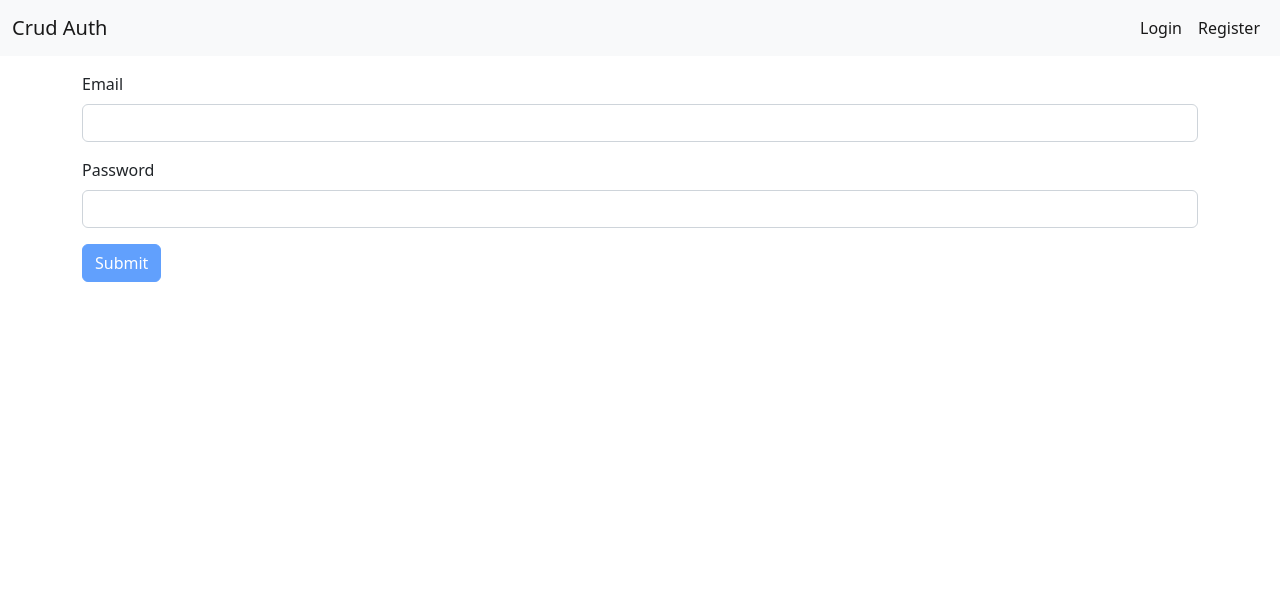
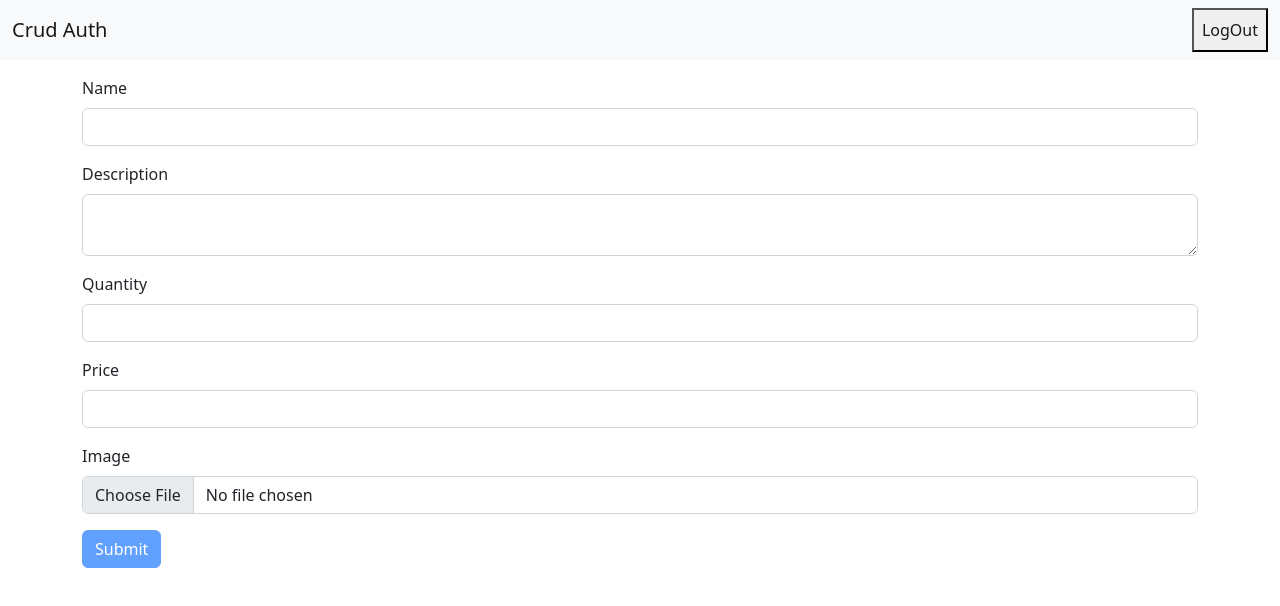
Before and after one commit to MiguelFPP/auth_crud_ang, an Angular app: page /secure/add in a window 1280 px wide. Before the commit this address led to /. Shown: the top 606 px of the page. Built offline with nearby package versions, Linux system fonts and the light colour scheme; sample sign-in values are in the browser's storage.

Commit message:
create product with upload file

```diff
--- a/src/app/app-routing.module.ts
+++ b/src/app/app-routing.module.ts
@@ -15,8 +15,8 @@ const routes: Routes = [
   ]},
   {path:'secure', component:SecureComponent, canActivate:[AuthGuard], children:[
     {path:'', component:ListProductsComponent},
-    {path:'secure/add', component:AddEditProductsComponent},
-    {path:'secure/edit/:id', component:AddEditProductsComponent}
+    {path:'add', component:AddEditProductsComponent},
+    {path:'edit/:id', component:AddEditProductsComponent}
   ]},
   {path:'**', redirectTo:''}
 ];
--- /dev/null
+++ b/src/app/models/product.ts
@@ -0,0 +1,15 @@
+export class Product {
+  name:string;
+  qty:number;
+  price:number;
+  description:string;
+  image:any;
+
+  constructor(name:string, qty:number, price:number, description:string, image:any) {
+    this.name = name;
+    this.qty = qty;
+    this.price = price;
+    this.description = description;
+    this.image = image;
+  }
+}
--- a/src/app/secure/add-edit-products/add-edit-products.component.html
+++ b/src/app/secure/add-edit-products/add-edit-products.component.html
@@ -1 +1,99 @@
-<p>add-edit-products works!</p>
+<form [formGroup]="form" (submit)="onSubmit()">
+  <div class="mb-3">
+    <label for="name" class="form-label">Name</label>
+    <input
+      type="text"
+      class="form-control"
+      id="name"
+      formControlName="name"
+      [class.is-invalid]="
+        form.get('name')?.invalid && form.get('name')?.touched
+      "
+      [class.is-valid]="form.get('name')?.valid && form.get('name')?.touched"
+    />
+    <div class="invalid-feedback" *ngIf="angForm.name.errors?.required">
+      The Name is required
+    </div>
+  </div>
+  <div class="mb-3">
+    <label for="description" class="form-label">Description</label>
+    <textarea
+      cols="30"
+      class="form-control"
+      id="description"
+      formControlName="description"
+      [class.is-invalid]="
+        form.get('description')?.invalid && form.get('description')?.touched
+      "
+      [class.is-valid]="
+        form.get('description')?.valid && form.get('description')?.touched
+      "
+    ></textarea>
+    <div class="invalid-feedback" *ngIf="angForm.description.errors?.required">
+      The Description is required
+    </div>
+  </div>
+  <div class="mb-3">
+    <label for="quantity" class="form-label">Quantity</label>
+    <input
+      type="number"
+      class="form-control"
+      id="quantity"
+      formControlName="quantity"
+      [class.is-invalid]="
+        form.get('quantity')?.invalid && form.get('quantity')?.touched
+      "
+      [class.is-valid]="
+        form.get('quantity')?.valid && form.get('quantity')?.touched
+      "
+    />
+    <div class="invalid-feedback" *ngIf="angForm.quantity.errors?.required">
+      The Number is required
+    </div>
+  </div>
+
+  <div class="mb-3">
+    <label for="price" class="form-label">Price</label>
+    <input
+      type="number"
+      class="form-control"
+      id="price"
+      formControlName="price"
+      [class.is-invalid]="
+        form.get('price')?.invalid && form.get('price')?.touched
+      "
+      [class.is-valid]="form.get('price')?.valid && form.get('price')?.touched"
+    />
+    <div
+      class="invalid-feedback"
+      *ngIf="angForm.price.errors?.required"
+    >
+      The Price is required
+    </div>
+  </div>
+
+  <div class="mb-3">
+    <label for="image" class="form-label">Image</label>
+    <input
+      type="file"
+      class="form-control"
+      id="image"
+      accept="image/png, image/gif, image/jpeg, /image/jpg"
+
+      (change)="uploadImage($event)"
+      [class.is-invalid]="
+        form.get('image')?.invalid && form.get('image')?.touched
+      "
+      [class.is-valid]="form.get('image')?.valid && form.get('image')?.touched"
+    />
+    <div
+      class="invalid-feedback"
+      *ngIf="angForm.image.errors?.required"
+    >
+      The Image is required
+    </div>
+  </div>
+  <button type="submit" class="btn btn-primary" [disabled]="form.invalid">
+    Submit
+  </button>
+</form>
--- a/src/app/secure/add-edit-products/add-edit-products.component.ts
+++ b/src/app/secure/add-edit-products/add-edit-products.component.ts
@@ -1,15 +1,62 @@
+import { HttpClient } from '@angular/common/http';
 import { Component, OnInit } from '@angular/core';
+import { FormBuilder, FormGroup, Validators } from '@angular/forms';
+import { Router } from '@angular/router';
+import { Product } from 'src/app/models/product';
+import { ProductsService } from 'src/app/services/products.service';
 
 @Component({
   selector: 'app-add-edit-products',
   templateUrl: './add-edit-products.component.html',
-  styleUrls: ['./add-edit-products.component.css']
+  styleUrls: ['./add-edit-products.component.css'],
 })
 export class AddEditProductsComponent implements OnInit {
+  form: FormGroup;
+  file: any;
 
-  constructor() { }
-
-  ngOnInit(): void {
+  constructor(
+    private _productService: ProductsService,
+    private router: Router,
+    private fb: FormBuilder,
+  ) {
+    this.form = this.fb.group({
+      name: ['', [Validators.required]],
+      quantity: ['', [Validators.required]],
+      price: ['', [Validators.required]],
+      description: ['', [Validators.required]],
+      image: null,
+    });
   }
 
+  ngOnInit(): void {}
+
+  onSubmit(): any {
+    const formData: any = new FormData();
+    formData.append('image', this.form.controls['image'].value);
+    formData.append('name', this.form.controls['name'].value);
+    formData.append('qty', this.form.controls['quantity'].value);
+    formData.append('price', this.form.controls['price'].value);
+    formData.append('description', this.form.controls['description'].value);
+
+    this._productService.addProduct(formData).subscribe((data)=>{
+      this.router.navigate(['secure']);
+    },error=>{
+      console.log(error);
+    })
+  }
+
+  /**
+   * We're getting the file from the event, and then we're patching the form with the file
+   * @param {Event} event - Event - The event that triggered the function.
+   */
+  uploadImage(event: Event): void {
+    const file = (event.target as HTMLInputElement)?.files?.[0];
+    this.form.patchValue({
+      image: file,
+    });
+  }
+
+  get angForm(): any {
+    return this.form.controls;
+  }
 }
--- a/src/app/secure/list-products/list-products.component.html
+++ b/src/app/secure/list-products/list-products.component.html
@@ -1,3 +1,7 @@
+<div class="container">
+  <a href="" class="btn btn-primary btn-lg" routerLink="add">Add Product</a>
+</div>
+
 <div class="container d-flex justify-content-center" *ngIf="load">
   <app-load></app-load>
 </div>
@@ -19,7 +23,7 @@
       <td>{{ product["quantity"] }}</td>
       <td>{{ product["price"] }}</td>
       <td>
-        <button class="btn btn-primary">Edit</button>
+        <button class="btn btn-primary" routerLink="edit/{{product['id']}}">Edit</button>
         <button class="btn btn-danger" (click)="deleteProduct(product['id'])">
           Delete
         </button>
--- a/src/app/secure/list-products/list-products.component.ts
+++ b/src/app/secure/list-products/list-products.component.ts
@@ -8,7 +8,7 @@ import { ProductsService } from 'src/app/services/products.service';
 })
 export class ListProductsComponent implements OnInit {
   products: [] = [];
-  load:boolean = false;
+  load: boolean = false;
 
   constructor(private _productService: ProductsService) {}
 
--- a/src/app/services/products.service.ts
+++ b/src/app/services/products.service.ts
@@ -2,6 +2,7 @@ import { HttpClient, HttpHeaders } from '@angular/common/http';
 import { Injectable } from '@angular/core';
 import { Observable } from 'rxjs';
 import { environment } from 'src/environments/environment';
+import { Product } from '../models/product';
 
 @Injectable({
   providedIn: 'root',
@@ -16,7 +17,7 @@ export class ProductsService {
 
   getHeaders(): HttpHeaders {
     return new HttpHeaders({
-      'Content-Type': 'application/json',
+      'Accept': 'application/json',
       Authorization: `Bearer ${localStorage.getItem('token')}`,
     });
   }
@@ -25,6 +26,12 @@ export class ProductsService {
     return this.http.get(`${this.api}/products`, { headers: this.headers });
   }
 
+  addProduct(product: any): Observable<any> {
+    return this.http.post(`${this.api}/products`, product, {
+      headers: this.headers,
+    });
+  }
+
   deleteProduct(id: number): Observable<any> {
     return this.http.delete(`${this.api}/products/${id}`, {
       headers: this.headers,
```
Also changed, not shown: 1 other file (tests, documents, lock files or other folders).
